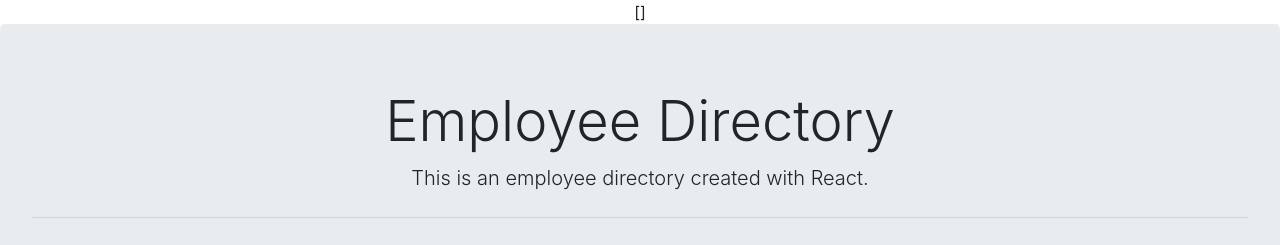
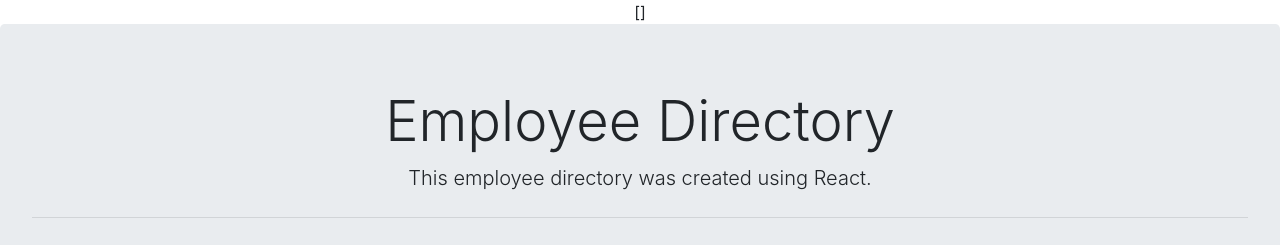
Before and after one commit to josephmartin721/JRM-HW19-UserDirectory, a React (Create React App) app: page / in a window 1280 px wide. Shown: the top 245 px of the page. Built offline with nearby package versions, Linux system fonts and the light colour scheme; no server answers.

Commit message:
component edits

```diff
--- a/src/components/Jumbotron.js
+++ b/src/components/Jumbotron.js
@@ -4,7 +4,7 @@ const Jumbotron = () => {
   return (
     <div className="jumbotron text-center">
       <h1 className="display-4">Employee Directory</h1>
-      <p className="lead">This is an employee directory created with React.</p>
+      <p className="lead">This employee directory was created using React.</p>
       <hr className="my-4" />
       <p>
         An employee or manager benefits greatly from being able to view
--- a/src/components/table.js
+++ b/src/components/table.js
@@ -1,4 +1,4 @@
-import React from 'react'
+import React from 'react';
 
 const Table = (props) => {
     return (
--- a/src/pages/Home.js
+++ b/src/pages/Home.js
@@ -1,4 +1,4 @@
-import React, {useEffect, useState} from 'react'
+import React, {useEffect, useState} from 'react';
 import Table from '../components/Table';
 
 const Home = () => {
```
